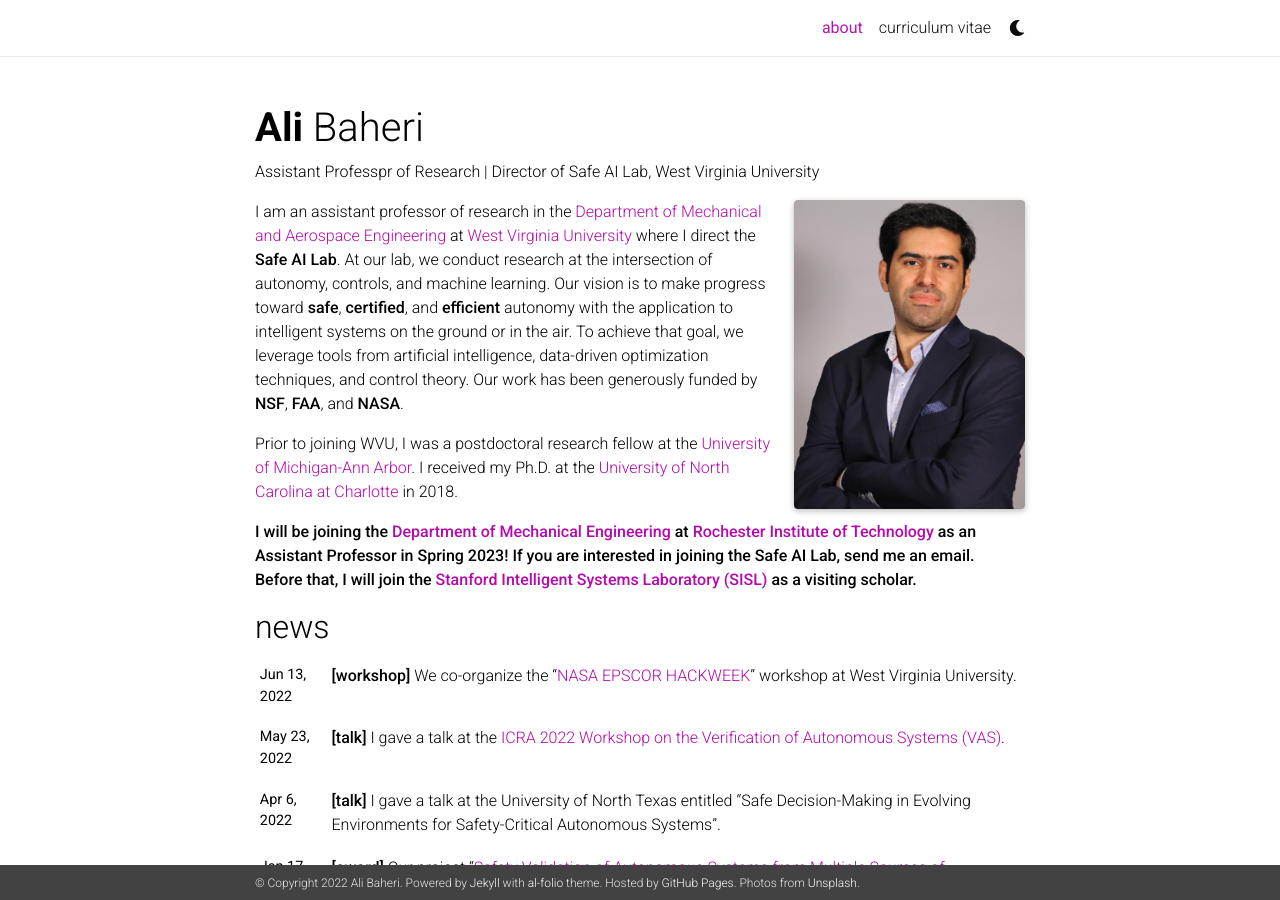
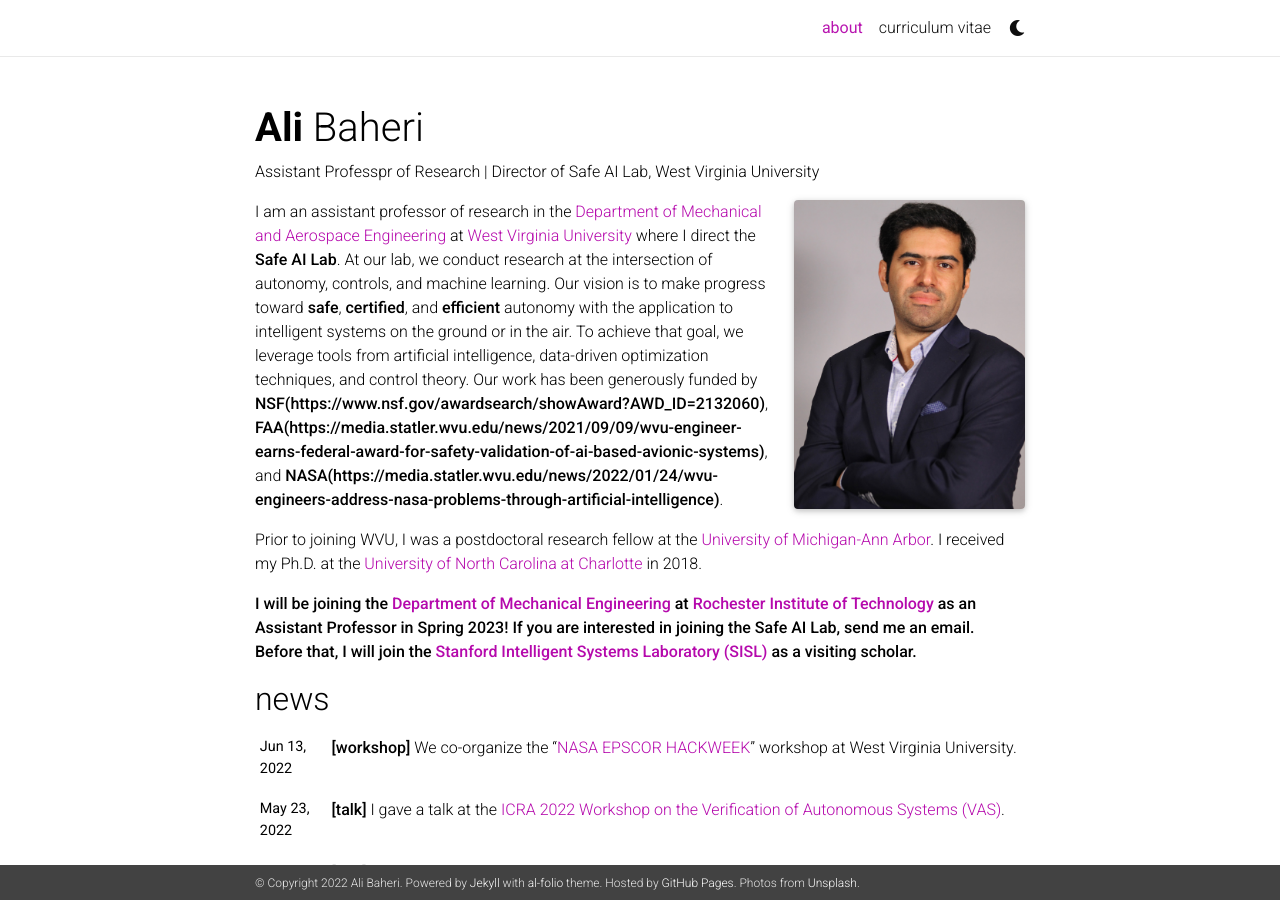
Before and after one commit to AliBaheri/alibaheri, a Jekyll site: the page built from _pages/about.md, in a window 1280 px wide and 900 px high. Built offline with Jekyll 4.4.1, drawn with Linux system fonts in a browser that asks for light colours; nearby versions of some CDN libraries; comment, search, counter and statistics services are not loaded; a style sheet for code colours, icons or effects is not loaded; part of the change alters nothing that is shown.

Commit message:
Update about.md

```diff
--- a/_pages/about.md
+++ b/_pages/about.md
@@ -20,7 +20,7 @@ social: true  # includes social icons at the bottom of the page
 ---
 
 I am an assistant professor of research in the [Department of Mechanical and Aerospace Engineering](https://mae.statler.wvu.edu/) at [West Virginia University](https://www.wvu.edu/) where I direct the **Safe AI Lab**. At our lab, we conduct research at the intersection of autonomy, controls, and machine learning.
-Our vision is to make progress toward **safe**, **certified**, and **efficient** autonomy with the application to intelligent systems on the ground or in the air. To achieve that goal, we leverage tools from artificial intelligence, data-driven optimization techniques, and control theory. Our work has been generously funded by **NSF**, **FAA**, and **NASA**.
+Our vision is to make progress toward **safe**, **certified**, and **efficient** autonomy with the application to intelligent systems on the ground or in the air. To achieve that goal, we leverage tools from artificial intelligence, data-driven optimization techniques, and control theory. Our work has been generously funded by **NSF(https://www.nsf.gov/awardsearch/showAward?AWD_ID=2132060)**, **FAA(https://media.statler.wvu.edu/news/2021/09/09/wvu-engineer-earns-federal-award-for-safety-validation-of-ai-based-avionic-systems)**, and **NASA(https://media.statler.wvu.edu/news/2022/01/24/wvu-engineers-address-nasa-problems-through-artificial-intelligence)**.
 
 Prior to joining WVU, I was a postdoctoral research fellow at the [University of Michigan-Ann Arbor](https://umich.edu/). I received my Ph.D. at the [University of North Carolina at Charlotte](https://www.charlotte.edu/) in 2018.
 
```
